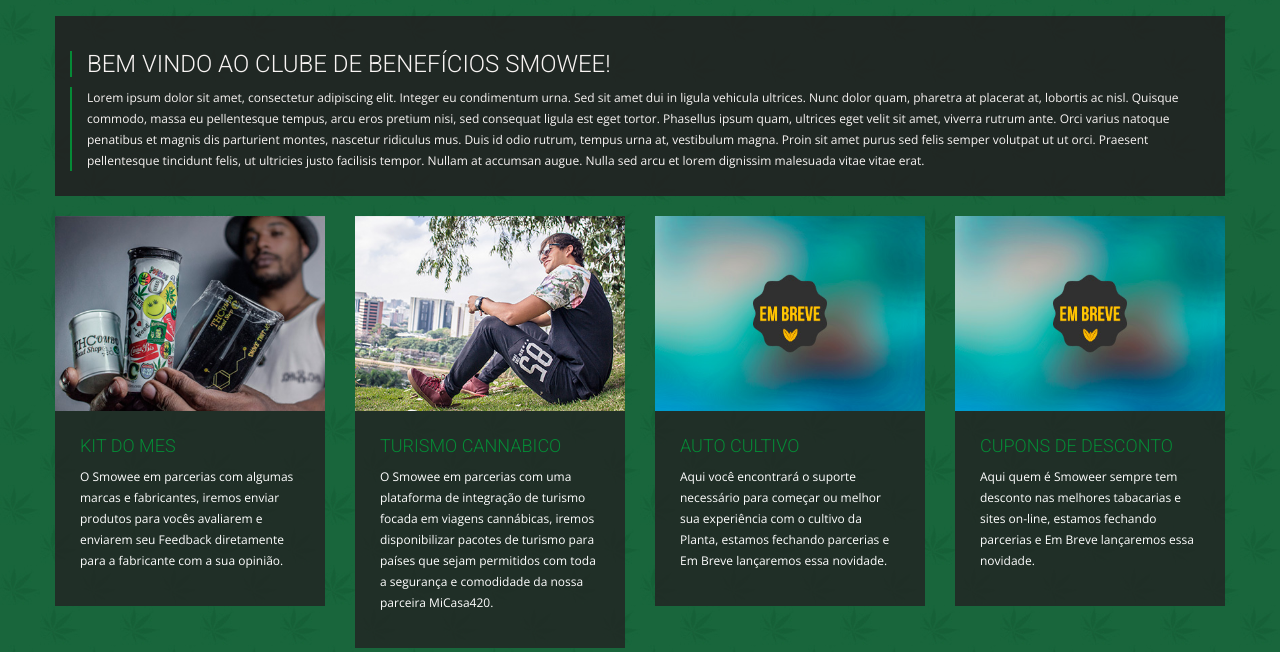
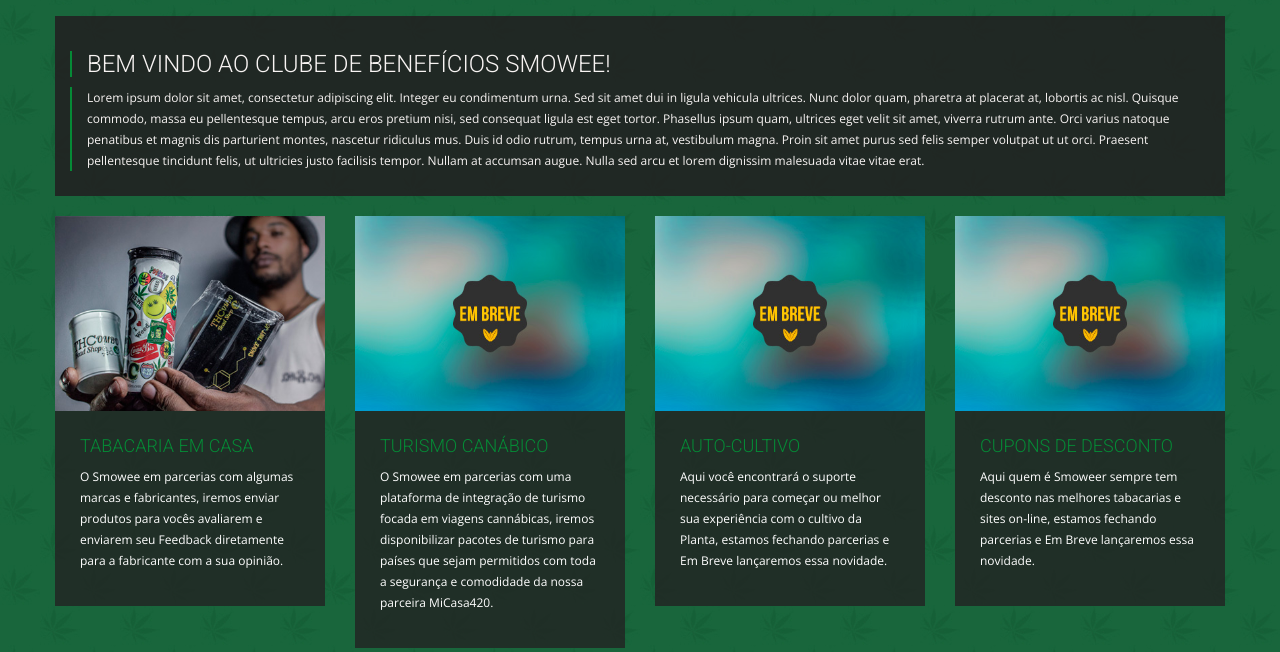
Before and after one commit to felipenakao/smowee, a Laravel app: page /clube in a window 1280 px wide. Shown: the part 435-1087 px from the top of the page. Run offline with Laravel 8, Linux system fonts and the light colour scheme; a user stored in the database is signed in; data comes from the database, SQL or seed files in the repository; settings files or empty folders that the repository lacks are supplied; some libraries are stand-ins or nearby versions; some web fonts are replaced.

Commit message:
club titles + css

```diff
--- a/public/css/smowee.css
+++ b/public/css/smowee.css
@@ -295,6 +295,9 @@
   -o-background-size: cover;
   text-align: center;
   color: white;
+  height: 100%;
+  display: flex;
+  align-items: center;
 }
 
 header .intro-text {
@@ -1979,8 +1982,6 @@
   }
 
   header .intro-text {
-    padding-top: 300px;
-    padding-bottom: 200px;
   }
 
   header .intro-text .intro-lead-in {
--- a/resources/views/clube/display.blade.php
+++ b/resources/views/clube/display.blade.php
@@ -83,7 +83,7 @@
       <div class="clube-de-beneficios-buttons-list col-md-3 col-sm-6">
         <img src="img/home-buttons/button-3.jpg" class="img-responsive" alt="">
         <div class="clube-de-beneficios-buttons-caption">
-          <h4>Kit do Mes</h4>
+          <h4>Tabacaria em Casa</h4>
           <p class="text-muted">O Smowee em parcerias com algumas marcas e fabricantes, iremos enviar produtos para vocês avaliarem e enviarem seu Feedback diretamente para a fabricante com a sua opinião.</p>
         </div>
       </div>
@@ -91,9 +91,9 @@
 
     <a href="#" class="portfolio-link">
       <div class="clube-de-beneficios-buttons-list col-md-3 col-sm-6">
-        <img src="img/home-buttons/button-2.jpg" class="img-responsive" alt="">
+        <img src="img/soon.png" class="img-responsive" alt="">
         <div class="clube-de-beneficios-buttons-caption">
-          <h4>Turismo Cannabico</h4>
+          <h4>Turismo Canábico</h4>
           <p class="text-muted">O Smowee em parcerias com uma plataforma de integração de turismo focada em viagens cannábicas, iremos disponibilizar pacotes de turismo para países que sejam permitidos com toda a segurança e comodidade da nossa parceira MiCasa420.</p>
         </div>
       </div>
@@ -103,7 +103,7 @@
       <div class="clube-de-beneficios-buttons-list col-md-3 col-sm-6">
         <img src="img/soon.png" class="img-responsive" alt="">
         <div class="clube-de-beneficios-buttons-caption">
-          <h4>Auto Cultivo</h4>
+          <h4>Auto-Cultivo</h4>
           <p class="text-muted">Aqui você encontrará o suporte necessário para começar ou melhor sua experiência com o cultivo da Planta, estamos fechando parcerias e Em Breve lançaremos essa novidade.</p>
         </div>
       </div>
```
